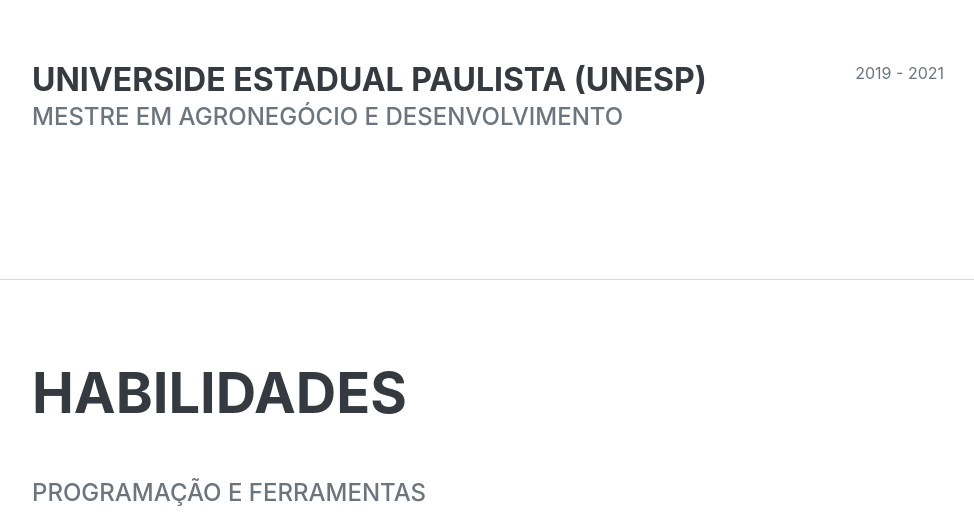
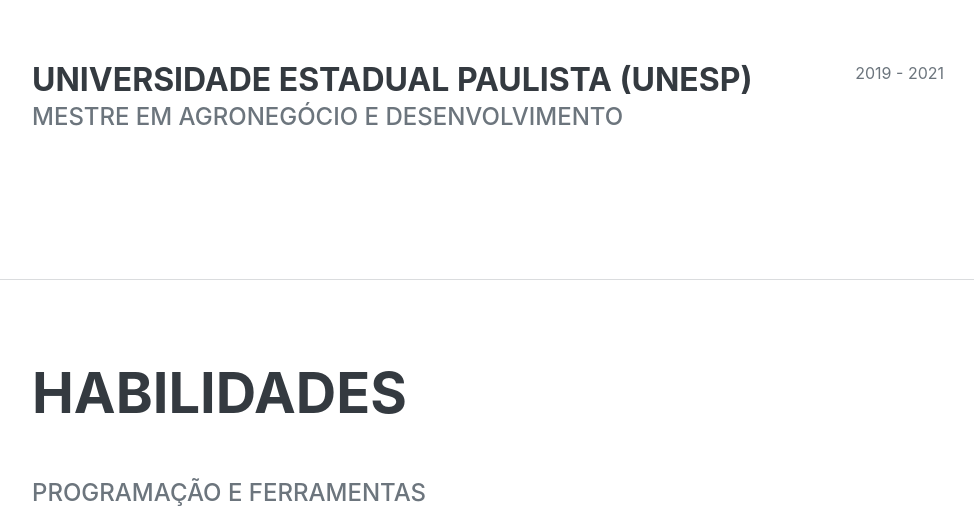
Before and after one commit to crisrodrigues95/sitepessoal, a plain HTML site: page Currículo Site/index.html in a window 1280 px wide. Shown: the part 3071-3587 px from the top of the page, without its empty margins (288-1262 px from the left). Drawn offline with nearby package versions, Linux system fonts and the light colour scheme; a web font is replaced by a local one.

Commit message:
update dev junior 3

```diff
--- a/Currículo Site/index.html
+++ b/Currículo Site/index.html
@@ -169,7 +169,7 @@
 
                     <div class="d-flex flex-column flex-md-row justify-content-between mb-5">
                         <div class="flex-grow-1">
-                            <h3 class="mb-0">Universide Estadual Paulista (UNESP)</h3>
+                            <h3 class="mb-0">Universidade Estadual Paulista (UNESP)</h3>
                             <div class="subheading mb-3">Mestre em Agronegócio e desenvolvimento</div>
                         </div>
                         <div class="flex-shrink-0"><span class="text-secondary">2019 - 2021</span></div>
```
